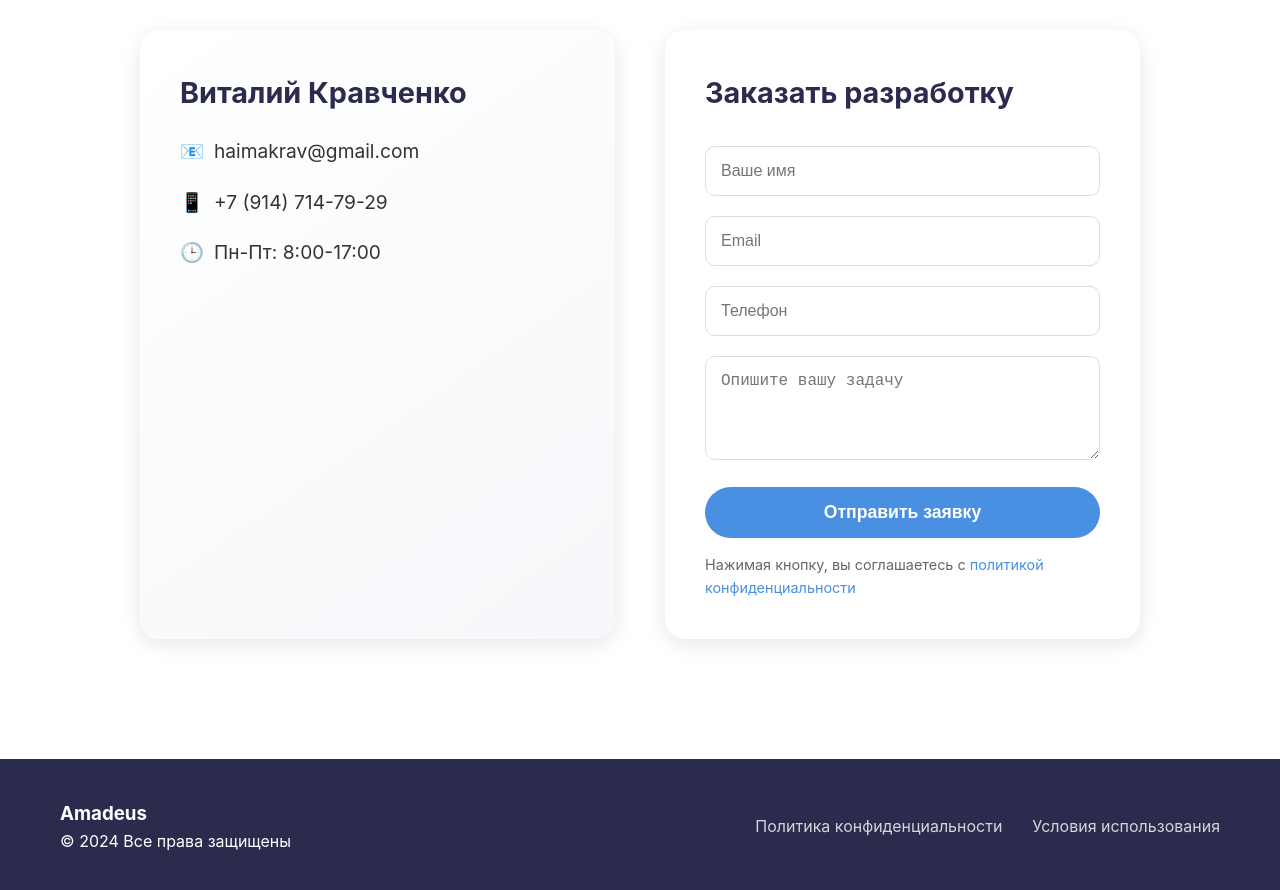
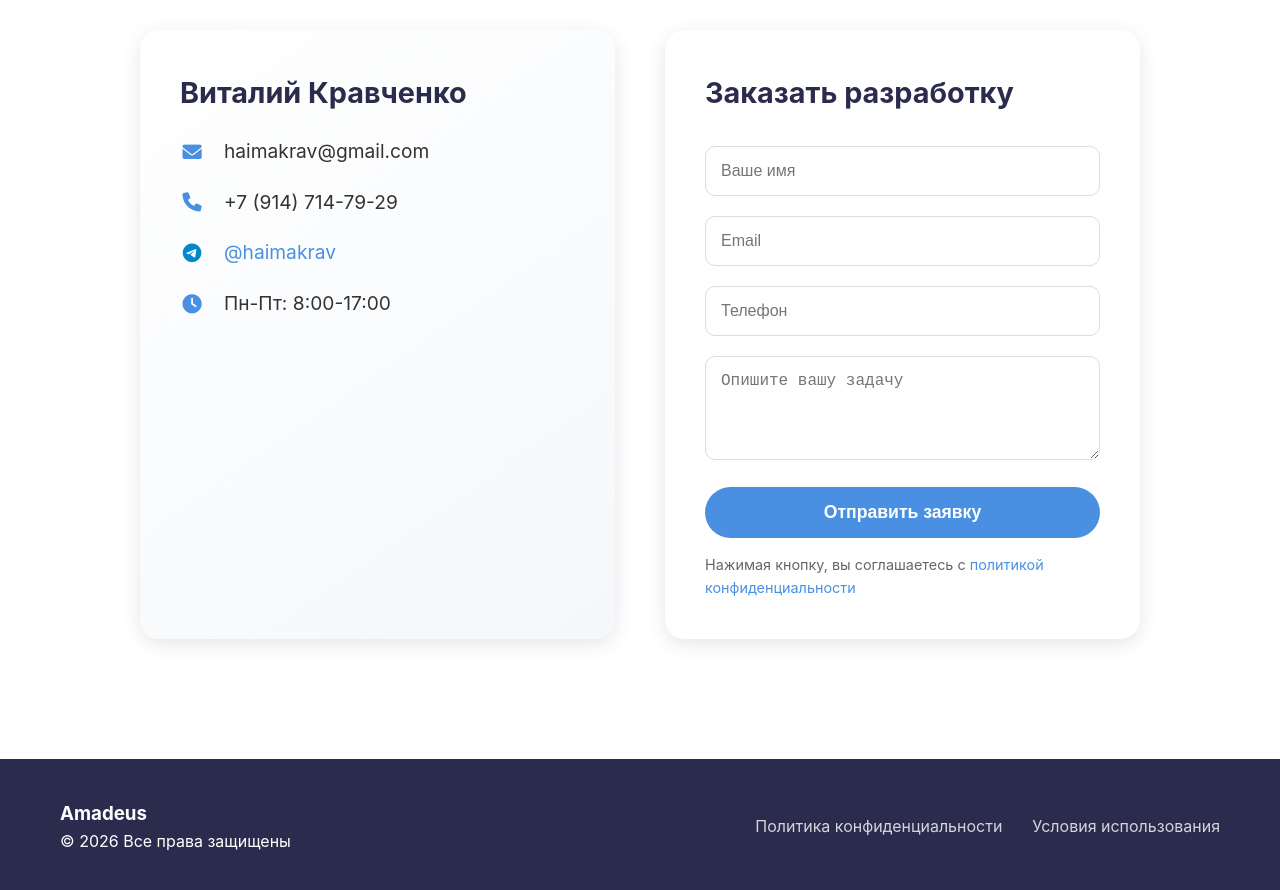
Before and after one commit to adsyandex/MyLandingPage, a website: page frontend/index.html in a window 1280 px wide. Shown: the part 3060-3950 px from the top of the page. Drawn offline with Linux system fonts and the light colour scheme.

Commit message:
Rename icon telegram and year

```diff
--- a/frontend/css/style.css
+++ b/frontend/css/style.css
@@ -529,3 +529,34 @@ background: linear-gradient(rgba(0, 0, 0, 0.7), rgba(0, 0, 0, 0.7)),
         margin: 20px 10px;
     }
 }
+/* Иконки для контактов */
+.contact-info i {
+    width: 24px;
+    margin-right: 10px;
+    text-align: center;
+    color: var(--primary-color);
+    font-size: 1.2rem;
+}
+
+.contact-info a {
+    color: var(--primary-color);
+    text-decoration: none;
+    transition: var(--transition);
+}
+
+.contact-info a:hover {
+    text-decoration: underline;
+    opacity: 0.8;
+}
+
+/* Официальный цвет Telegram */
+.fa-telegram {
+    color: #0088cc !important;
+}
+
+/* Для всех иконок в контактах */
+.contact-icon {
+    display: inline-block;
+    width: 24px;
+    margin-right: 8px;
+}
--- a/frontend/index.html
+++ b/frontend/index.html
@@ -19,6 +19,9 @@
 
     <!-- Favicon -->
     <link rel="icon" type="image/x-icon" href="/favicon.ico">
+
+    <!-- Font Awesome для иконок соцсетей -->
+    <link rel="stylesheet" href="https://cdnjs.cloudflare.com/ajax/libs/font-awesome/6.0.0-beta3/css/all.min.css">
 
     <!-- CSS -->
     <link rel="stylesheet" href="/css/style.css">
@@ -130,7 +133,7 @@
             <div class="footer-content">
                 <div class="footer-logo">
                     <h3>Amadeus</h3>
-                    <p>© 2024 Все права защищены</p>
+                    <p>© 2026 Все права защищены</p>
                 </div>
 
                 <div class="footer-links">
--- a/frontend/js/main.js
+++ b/frontend/js/main.js
@@ -58,6 +58,7 @@ const contactData = {
     name: 'Виталий Кравченко',
     email: 'haimakrav@gmail.com',
     phone: '+7 (914) 714-79-29',
+    telegram: '@haimakrav',
     hours: 'Пн-Пт: 8:00-17:00'
 };
 
@@ -121,9 +122,10 @@ function renderContactInfo() {
 
     elements.contactInfo.innerHTML = `
         <h3>${contactData.name}</h3>
-        <p><span class="contact-icon">📧</span> ${contactData.email}</p>
-        <p><span class="contact-icon">📱</span> ${contactData.phone}</p>
-        <p><span class="contact-icon">🕒</span> ${contactData.hours}</p>
+        <p><i class="fas fa-envelope contact-icon"></i> ${contactData.email}</p>
+        <p><i class="fas fa-phone contact-icon"></i> ${contactData.phone}</p>
+        <p><i class="fab fa-telegram contact-icon"></i> <a href="https://t.me/haimakrav" target="_blank">@haimakrav</a></p>
+        <p><i class="fas fa-clock contact-icon"></i> ${contactData.hours}</p>
     `;
 }
 
```
